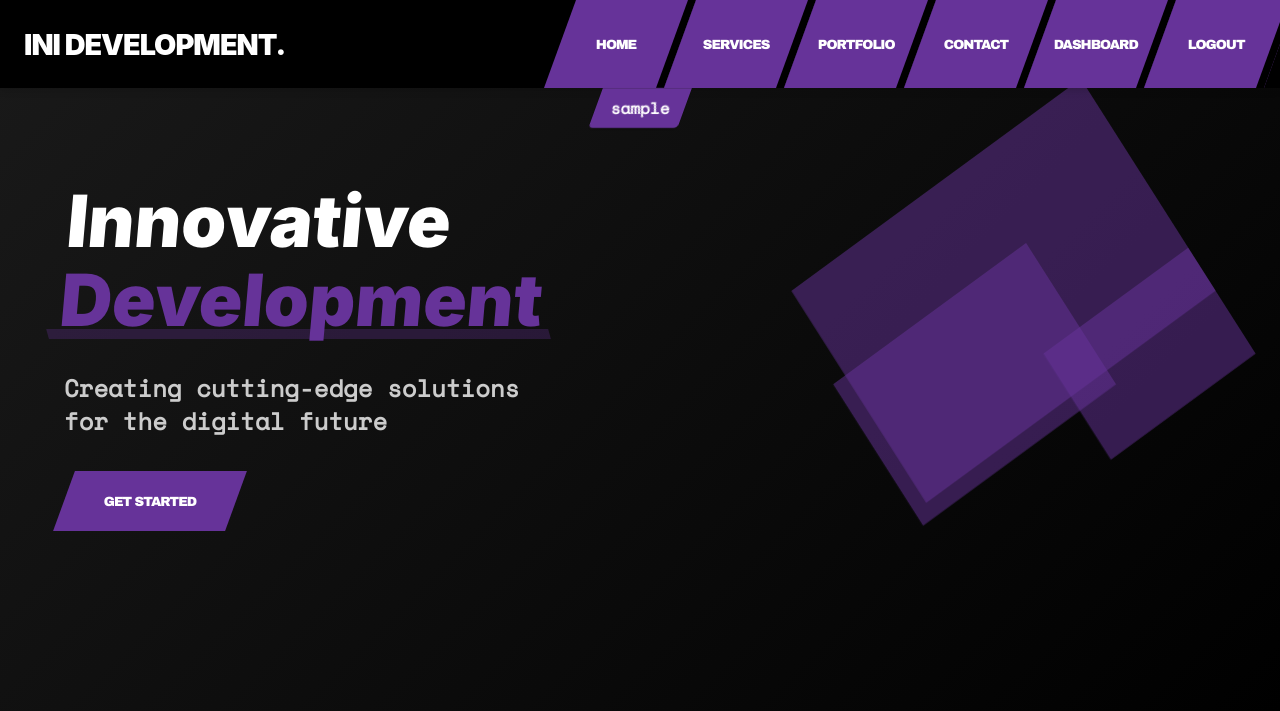
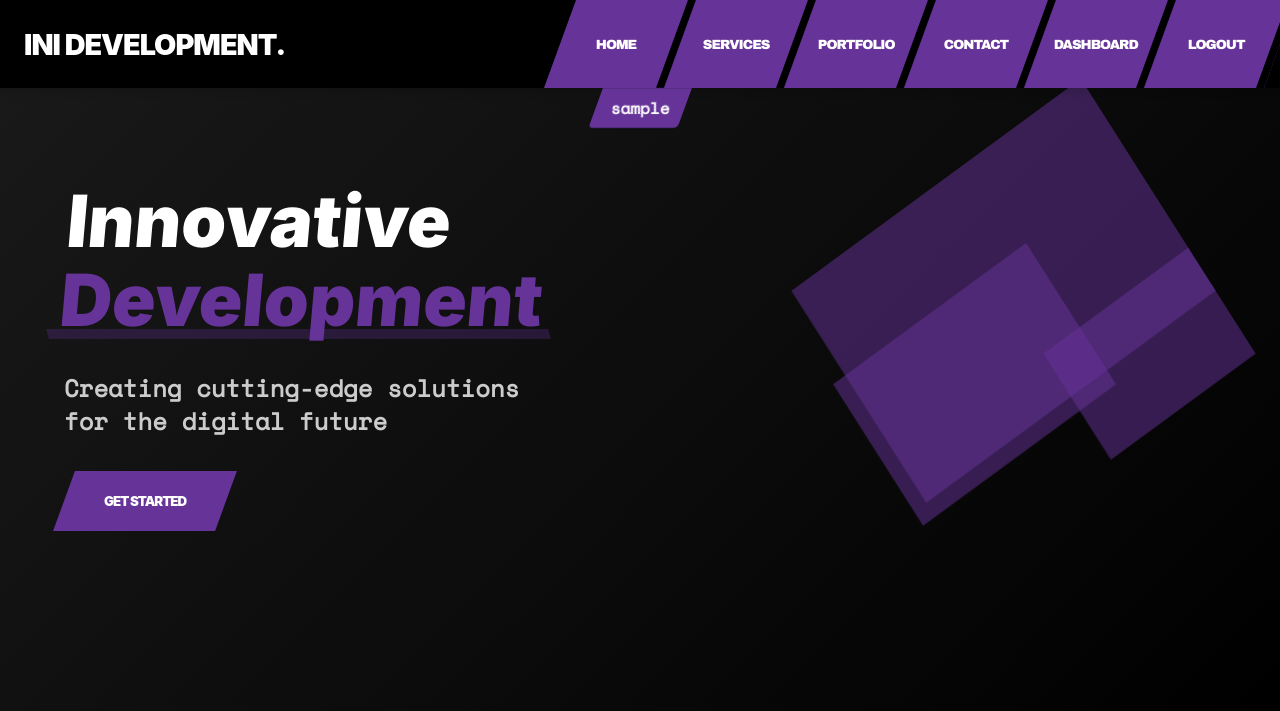
Before and after one commit to pixel123456789/UnconsciousSlategreyVolume, a Flask app: page / in a window 1280 px wide. Shown: the top 711 px of the page. Run offline with Flask 3, Linux system fonts and the light colour scheme; the visitor is signed in with stand-in values (Sample User, id 1).

Commit message:
Assistant checkpoint: Update hero button font to bold Apple system font
Assistant generated file changes:
- static/css/hero.css: Update hero button font to bold Apple system font

---

User prompt:

make the hero button use the bold font

Replit-Commit-Author: Assistant
Replit-Commit-Session-Id: 26d6c5f3-d7f6-48f9-b1ae-eda746e1db72

```diff
--- a/static/css/hero.css
+++ b/static/css/hero.css
@@ -63,9 +63,11 @@
     height: 60px;
     border: none;
     cursor: pointer;
-    font-family: 'Arial Black', 'Arial Bold', Arial, sans-serif;
+    font-family: -apple-system, BlinkMacSystemFont, "SF Pro Display", "SF Pro Icons", "Helvetica Neue", Helvetica, Arial, sans-serif;
     text-transform: uppercase;
     letter-spacing: -1px;
+    font-weight: 800;
+    -webkit-font-smoothing: antialiased;
     transition: all 0.3s ease;
     position: relative;
     overflow: hidden;
```
